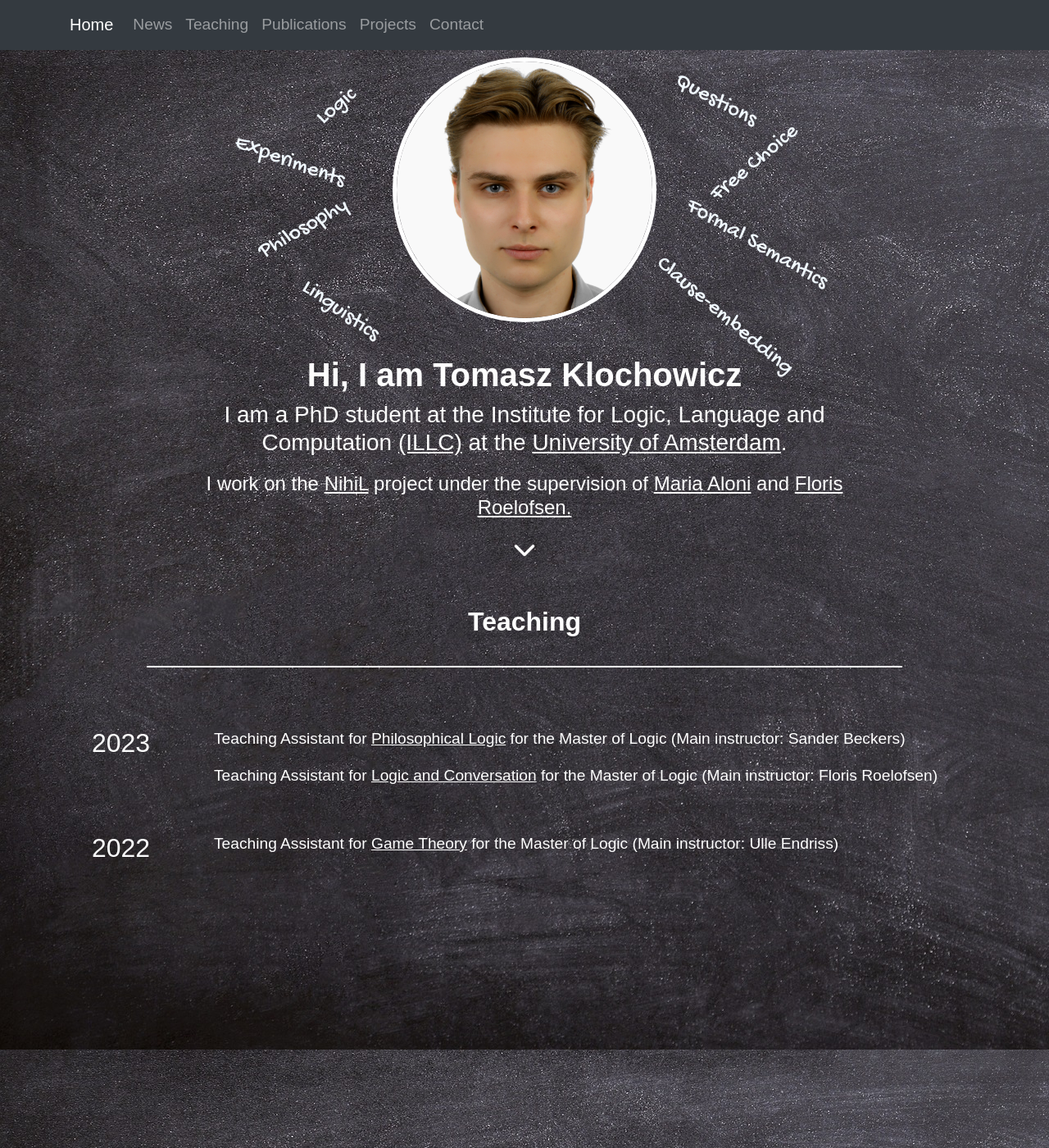
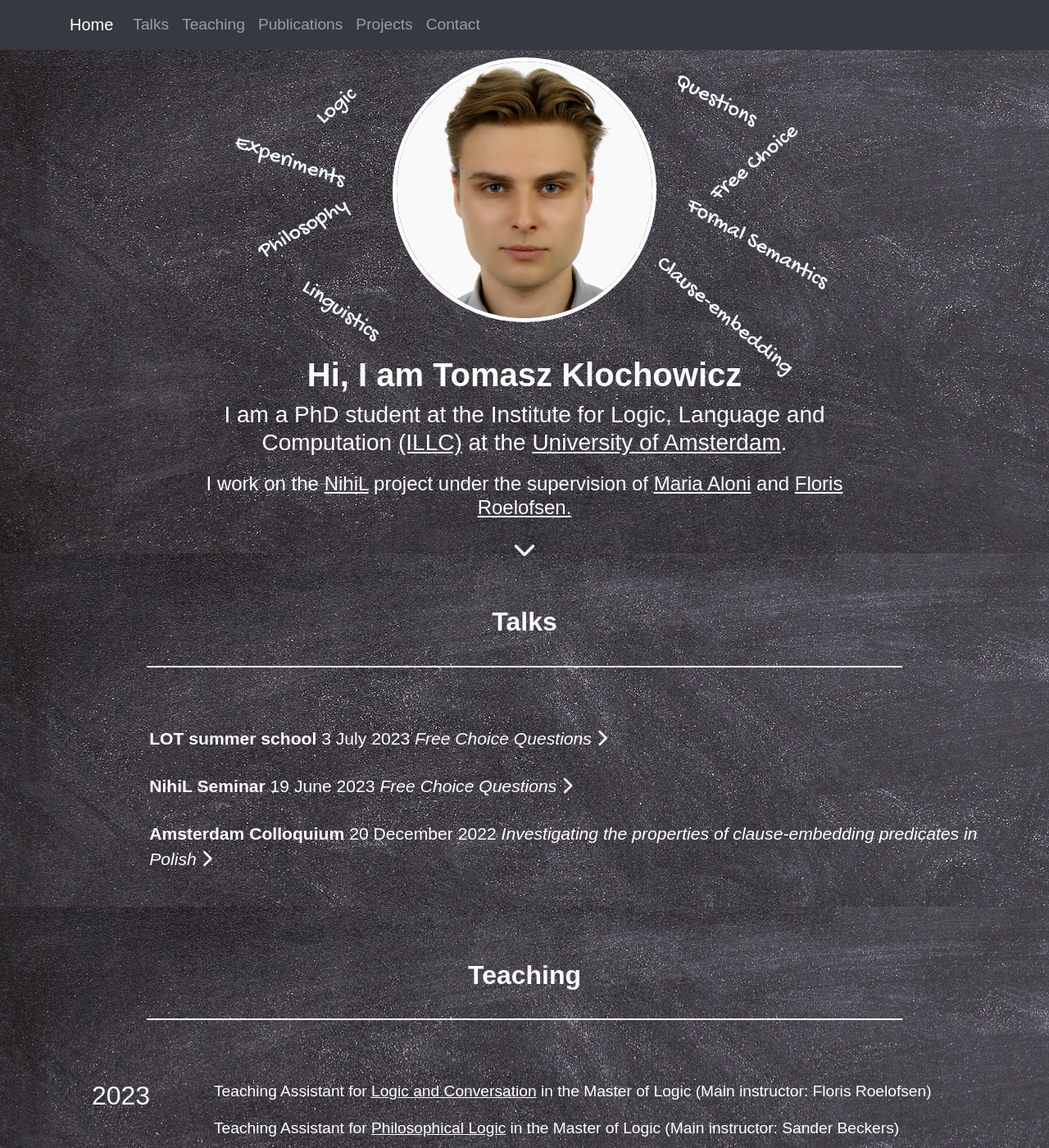
Before and after one commit to TJKlochowicz/Personal-website, a Jekyll site: the page built from _pages/index.html, in a window 1280 px wide and 1400 px high. Shown: the whole window at 82% size. Built offline with Jekyll 4.4.1, drawn with Linux system fonts in a browser that asks for light colours; nearby versions of some CDN libraries; some web fonts are replaced; some of the changed text lies outside the part shown.

Commit message:
talks added and styled

```diff
--- a/_data/courses.yml
+++ b/_data/courses.yml
@@ -15,7 +15,7 @@
   url: https://projects.illc.uva.nl/inquisitivesemantics/
 
 - name: Philosophical Logic
-  date: 2023-11-12
+  date: 2023-11-10
   sem: (November-December)
   role: Teaching Assistant
   program: Master of Logic
--- a/_data/news.yml
+++ /dev/null
@@ -1,13 +0,0 @@
-- title: Talk at The Amsterdam Colloquium
-  date: 2022-12-20
-  url: https://events.illc.uva.nl/AC/AC2022/Conference/
-  description: >
-    **Investigating the properties of clause-embedding predicates in Polish** \
-    This paper's main focus lies on the compositional semantics of clause-embedding predicates, i.e. verbs or verb-like expressions that represent a relationship between a subject
-    and a proposition. It provides an improved characterisation of the selectional behaviour
-    of the classes of responsive and anti-rogative predicates in terms of their semantic properties. I propose refinements of the hypotheses by Uegaki and Sudo (2019) and Roelofsen
-    and Uegaki(2021), that are falsified by empirical data. My new proposals are that
-    all     non-veridical and positively preferential predicates are anti-rogative
-    and that all responsive predicates are either Q-to-P or P-to-Q distributive. The latter hypothesis can be
-    alternatively formulated as: “sentences with corresponding interrogative and declarative
-    complements embedded under the same predicate are always related by entailment.
--- /dev/null
+++ b/_data/talks.yml
@@ -0,0 +1,32 @@
+- venue: Amsterdam Colloquium
+  title: "Investigating the properties of clause-embedding predicates in Polish"
+  date: 2022-12-20
+  url: https://events.illc.uva.nl/AC/AC2022/Conference/
+  slides:
+  description: >
+    **Abstract:** This paper's main focus lies on the compositional semantics of clause-embedding predicates, i.e. verbs or verb-like expressions that represent a relationship between a subject
+    and a proposition. It provides an improved characterisation of the selectional behaviour
+    of the classes of responsive and anti-rogative predicates in terms of their semantic properties. I propose refinements of the hypotheses by Uegaki and Sudo (2019) and Roelofsen
+    and Uegaki(2021), that are falsified by empirical data. My new proposals are that
+    all     non-veridical and positively preferential predicates are anti-rogative
+    and that all responsive predicates are either Q-to-P or P-to-Q distributive. The latter hypothesis can be
+    alternatively formulated as: “sentences with corresponding interrogative and declarative
+    complements embedded under the same predicate are always related by entailment.
+
+- venue: LOT summer school
+  title: Free Choice Questions
+  date: 2023-07-03
+  url: https://lotschool.nl/events/lot-summer-school-2023/
+  slides:
+  description: >
+    Poster presentation. The poster is avaliable here:
+
+- venue: "NihiL Seminar"
+  title: "Free Choice Questions"
+  date: 2023-06-19
+  url: https://projects.illc.uva.nl/nihil/seminar
+  slides:
+  description: >
+    **Abstract:** Polar questions like "May I go to the park or to the beach?" seem to give rise to Free Choice-like inferences. The "yes" answer to such question seem to correspond to the permission to freely choose between going to the park and going to the beach. Similarly, the answer "No" seem to correspond to Dual Prohibition, i.e., prohibition to go to either place.
+
+    We conducted an experiment to empirically test whether these intuitions are true. In the talk I will indicate how the collected data can allow to establish the source of these inferences. Moreover, I will compare the results to the predictions of the current theories of Free Choice extended with question semantics.
--- a/_layouts/header.html
+++ b/_layouts/header.html
@@ -34,7 +34,7 @@
                     <a class="nav-link" href="#home"> Home</a>
                   </li> -->
               <li class="nav-item">
-                <a class="nav-link" href="#news">News</a>
+                <a class="nav-link" href="#talks">Talks</a>
               </li>
               <li class="nav-item">
                 <a class="nav-link" href="#teaching">Teaching</a>
--- a/_pages/index.html
+++ b/_pages/index.html
@@ -21,7 +21,7 @@ layout: header
             <p>Philosophy</p>
           </div>
           <div class="whiteboard" id="fc">
-            <p >Free Choice</p>
+            <p>Free Choice</p>
           </div>
           <div class="whiteboard" id="ling">
             <p >Linguistics</p>
@@ -40,25 +40,55 @@ layout: header
         <h1 class="title">Hi, I am Tomasz Klochowicz</h1>
         <h3 class="stitle">I am a PhD student at the Institute for Logic, Language and Computation <a href="https://www.illc.uva.nl/">(ILLC)</a> at the <a href="https://www.uva.nl/en">University of Amsterdam</a>. </h3>
         <h4 class="stitle">I work on the <a href="https://projects.illc.uva.nl/nihil/">NihiL</a> project under the supervision of <a href="https://www.marialoni.org/">Maria Aloni</a> and <a href="https://www.florisroelofsen.com/">Floris Roelofsen.</a></h4>
-        <h3><a href="#news"><i class="fa-solid fa-chevron-down"></i></a></h3>
+        <h3><a href="#talks"><i class="fa-solid fa-chevron-down"></i></a></h3>
       </div>
 
     </div>
   </div>
 </section>
 
-<!-- News & Events -->
-<section id="news">
-  <div class="row">
+<!-- Talks -->
+<section id="talks">
+  <div class="row colored">
+    <div class="col">
+      <h2 class="title"> Talks </h2>
+      <hr class="title-hr">
+    </div>
+  </div>
+  {%assign all_talks = site.data.talks | sort:"date" | reverse %}
+  {%assign len = all_Talks.size%}
+
+  <div class="row colored talk-row">
+    <div class="col talk-col">
+  {%for talk in all_talks%}
+    <p class="talks"><a class="more-btn" type="button" data-toggle="collapse" data-target=#{{talk.venue}} aria-pressed = "false" aria-expanded="false" aria-controls={{talk.venue}}>
+      <b>{{talk.venue}}</b>
+    {{talk.date | date: "%-d %B %Y"}}
+     <i>{{talk.title}}</i>
+    <i class="fa-solid fa-chevron-right arrow"></i>  </a></p>
+
+    <div class="collapse" id={{talk.venue}}>
+      {%if talk.slides%}
+      <p> <a href={{talk.slides}}>Slides</a></p>
+      {%endif%}
+      <p>{{talk.description | markdownify}}</p>
+    </div>
+    {%if talk.date != all_talks[-1].date%}
+    <!-- <hr class="talk-hr"> -->
+    {%endif%}
+  {%endfor%}
 
   </div>
-  </section>
+  </div>
+
+
+
 <!-- Teaching -->
 <section id="teaching">
   <div class="row colored">
     <div class="col">
       <h2 class="title"> Teaching </h2>
-      <hr>
+      <hr class="title-hr">
     </div>
   </div>
   {%assign all_courses = site.data.courses | sort:"date" | reverse %}
@@ -69,16 +99,16 @@ layout: header
       <div class="col-2 year-col"><h2>{{course.date | date:"%Y"}}</h2></div>
       <div class="col-10 course-col">
           {%if course.main%}
-          <p style="color: white"> {{course.role}} for <a href={{course.url}}>{{course.name}}</a>  for the {{course.program}} (Main instructor: {{course.main}})</p>
+          <p> {{course.role}} for <a href={{course.url}}>{{course.name}}</a> in the {{course.program}} (Main instructor: {{course.main}})</p>
           {%else%}
-          <p style="color: white"> {{course.role}} for <a href={{course.url}}>{{course.name}}</a>   for the {{course.program}} </p>
+          <p> {{course.role}} for <a href={{course.url}}>{{course.name}}</a>  in the {{course.program}} </p>
           {%endif%}
     {% capture previous_course_year %}{{course.date  | date:"%Y"}}{% endcapture %}
     {%elsif current_course_year == previous_course_year %}
           {%if course.main%}
-          <p style="color: white"> {{course.role}} for <a href={{course.url}}>{{course.name}}</a>   for the {{course.program}} (Main instructor: {{course.main}})</p>
+          <p> {{course.role}} for <a href={{course.url}}>{{course.name}}</a>  in the {{course.program}} (Main instructor: {{course.main}})</p>
           {%else%}
-          <p style="color: white"> {{course.role}} for <a href={{course.url}}>{{course.name}}</a>   for the {{course.program}} </p>
+          <p> {{course.role}} for <a href={{course.url}}>{{course.name}}</a>  in the {{course.program}} </p>
           {%endif%}
     {% capture previous_course_year %}{{course.date | date:"%Y"}}{% endcapture %}
     {%elsif current_course_year != previous_course_year%}
@@ -87,9 +117,9 @@ layout: header
         <div class="col-2 year-col"><h2>{{course.date | date:"%Y"}}</h2></div>
         <div class="col-10 course-col">
             {%if course.main%}
-            <p style="color: white"> {{course.role}} for <a href={{course.url}}>{{course.name}}</a>   for the {{course.program}} (Main instructor: {{course.main}})</p>
+            <p> {{course.role}} for <a href={{course.url}}>{{course.name}}</a>  in the {{course.program}} (Main instructor: {{course.main}})</p>
             {%else%}
-            <p style="color: white"> {{course.role}} for <a href={{course.url}}>{{course.name}}</a>   for the {{course.program}} </p>
+            <p> {{course.role}} for <a href={{course.url}}>{{course.name}}</a>  in the {{course.program}} </p>
             {%endif%}
         {% capture previous_course_year %}{{course.date | date:"%Y"}}{% endcapture %}
     {%endif%}
@@ -118,9 +148,5 @@ layout: header
 
   </div>
 
-    <!-- jQuery, Popper.js, Bootstrap JS -->
-    <script src="https://code.jquery.com/jquery-3.3.1.slim.min.js" integrity="sha384-q8i/X+965DzO0rT7abK41JStQIAqVgRVzpbzo5smXKp4YfRvH+8abtTE1Pi6jizo" crossorigin="anonymous"></script>
-    <script src="https://cdnjs.cloudflare.com/ajax/libs/popper.js/1.14.7/umd/popper.min.js" integrity="sha384-UO2eT0CpHqdSJQ6hJty5KVphtPhzWj9WO1clHTMGa3JDZwrnQq4sF86dIHNDz0W1" crossorigin="anonymous"></script>
-    <script src="https://stackpath.bootstrapcdn.com/bootstrap/4.3.1/js/bootstrap.min.js" integrity="sha384-JjSmVgyd0p3pXB1rRibZUAYoIIy6OrQ6VrjIEaFf/nJGzIxFDsf4x0xIM+B07jRM" crossorigin="anonymous"></script>
-</body>
+  </body>
 </html>
--- a/assets/script.js
+++ b/assets/script.js
@@ -27,3 +27,18 @@ engine.registerFilters({
         });
     }
 });
+
+var coll = document.getElementsByClassName("collapsible");
+var i;
+
+for (i = 0; i < coll.length; i++) {
+  coll[i].addEventListener("click", function() {
+    this.classList.toggle("active");
+    var content = this.nextElementSibling;
+    if (content.style.display === "block") {
+      content.style.display = "none";
+    } else {
+      content.style.display = "block";
+    }
+  });
+}
--- a/css/styles.css
+++ b/css/styles.css
@@ -4,7 +4,7 @@ body{
 
 }
 
-hr{
+.title-hr{
     border: 1px solid white;
     margin: 3% 10%;
 }
@@ -151,7 +151,49 @@ hr{
 
     }
 
+
+/* Talks */
+#talks{
+    background-image:url('bgblack.jpg');
+}
+
+.talk-col{
+    text-align: left;
+    font-size: 120%;
+    color: white;
+    margin-left: 10%;
+}
+
+.talk-hr{
+    border: 0.7px solid rgba(255, 255, 255, 0.678);
+    margin: 3% 20% 3% 0%;
+}
+
+.talk-row{
+    padding-top: 0%;
+    margin-bottom: 8%;
+}
+
+.more-btn{
+    color: white;
+    /* outline: solid  white; */
+    margin-top: 1%;
+}
+
+.talks{
+    font-size: 110%;
+}
+
+@media only screen and (min-width: 768px)  {
+    #talks{
+        margin-top: -5%;
+    }
+}
+
 /* Teaching */
+#teaching{
+    background-image:url('bgblack.jpg');
+}
 
 #teaching a{
     all: unset;
@@ -170,6 +212,7 @@ hr{
 .course-col{
     text-align: left;
     font-size: 120%;
+    color: white;
 }
 .course-row{
     padding-top: 1%;
@@ -177,6 +220,6 @@ hr{
 
 @media only screen and (min-width: 768px)  {
     #teaching{
-        margin-top: -5%;
+        margin-top: -8%;
     }
 }
```
Also changed, not shown: 1 other file.
